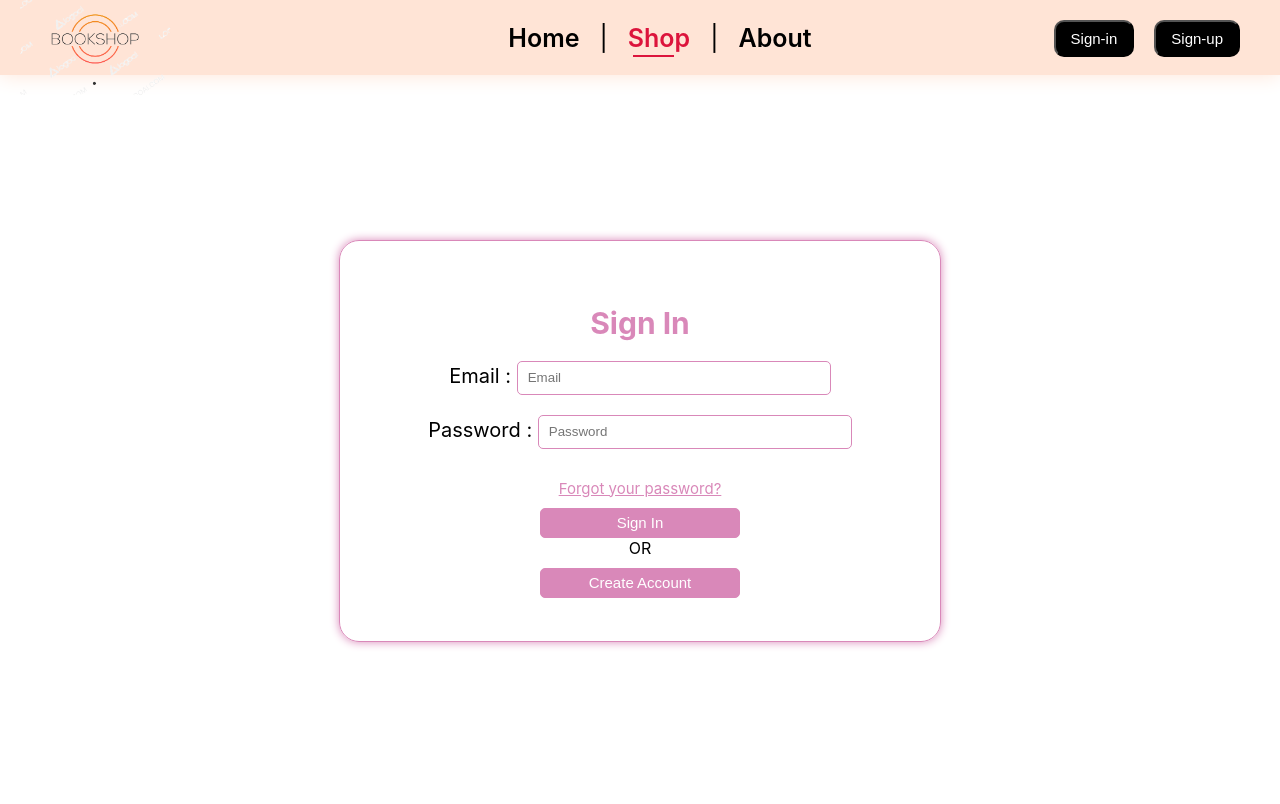
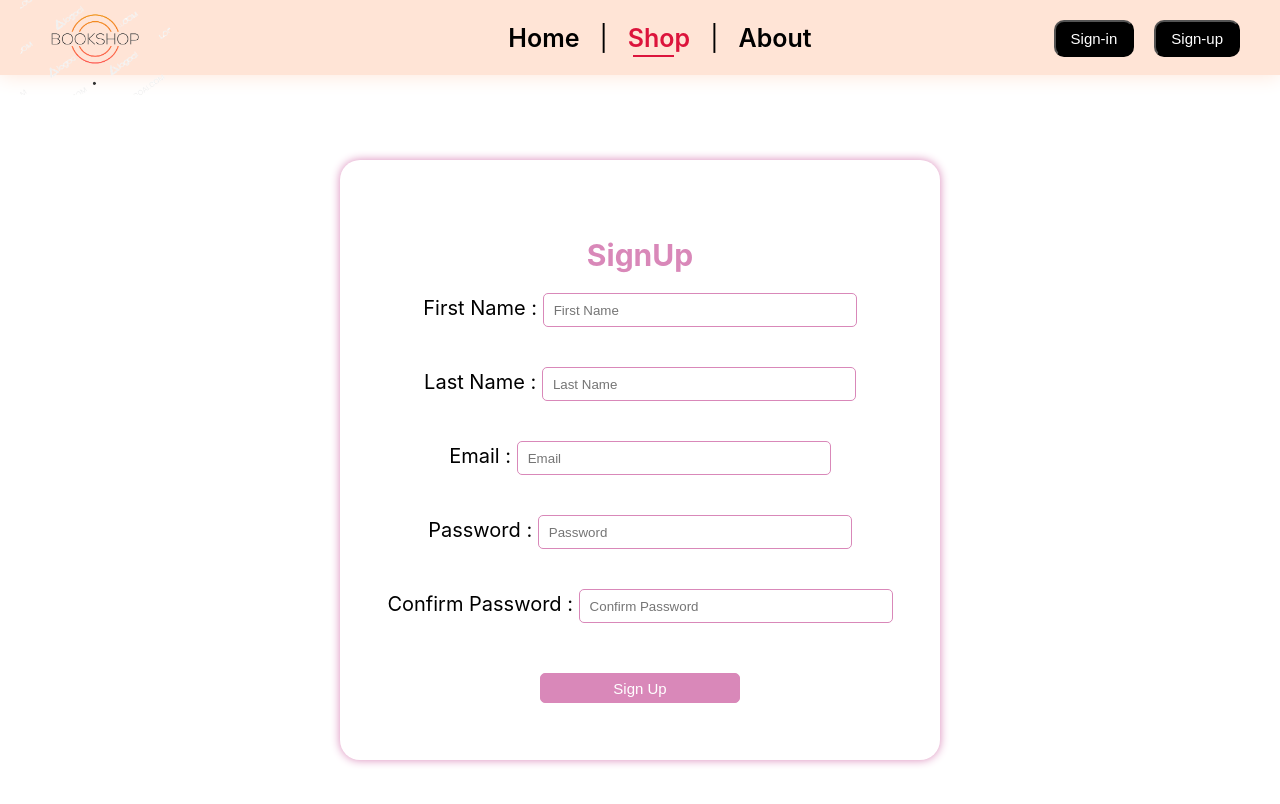
Before and after one commit to hs7898753/BookShop, a React (Create React App) app in the folder frontend/: page / in a window 1280 px wide. Shown: the top 804 px of the page. Built offline with nearby package versions, Linux system fonts and the light colour scheme.

Commit message:
SignUp Page

```diff
--- a/frontend/src/App.js
+++ b/frontend/src/App.js
@@ -2,10 +2,11 @@ import "./App.css";
 import Shop from "./Pages/Shop/index.js";
 import Product from "./Pages/Product";
 import SignIn from "./Pages/SignIn";
+import SignUp from "./Pages/SignUp";
 function App() {
   return (
     <div className="App">
-      <SignIn/>
+      <SignUp/>
     </div>
   );
 }
--- /dev/null
+++ b/frontend/src/Pages/SignUp/index.css
@@ -0,0 +1,21 @@
+.signup{
+    display: flex;
+    flex-direction: column;
+    justify-content: center;
+    height: 600px;
+    width:600px;
+    margin:20vh auto;
+    border-radius: 20px;
+    box-shadow: 0 0 10px #D988B9;
+}
+.signup form{
+    display: flex;
+    flex-direction: column;
+    justify-content: space-around;
+    align-items: center;
+}
+.signup h1{
+    font-size: 30px;
+    color: #D988B9;
+    margin-bottom: 20px;
+}
--- /dev/null
+++ b/frontend/src/Pages/SignUp/index.js
@@ -0,0 +1,23 @@
+import Navbar from "../../components/Navbar";
+import "./index.css";
+
+function SignUp(){
+    return(
+        <>
+        <Navbar/>
+        <div className="signup">
+            <h1>SignUp</h1>
+            <form>
+                <label>First Name : <input type="text" placeholder="First Name"/></label><br/>
+                <label>Last Name : <input type="text" placeholder="Last Name"/></label><br/>
+                <label>Email : <input type="email" placeholder="Email"/></label><br/>
+                <label>Password : <input type="password" placeholder="Password"/></label><br/>
+                <label>Confirm Password : <input type="password" placeholder="Confirm Password"/></label><br/>
+                <button type="submit">Sign Up</button>
+            </form>
+        </div>
+        </>
+    );
+}
+
+export default SignUp;
```
